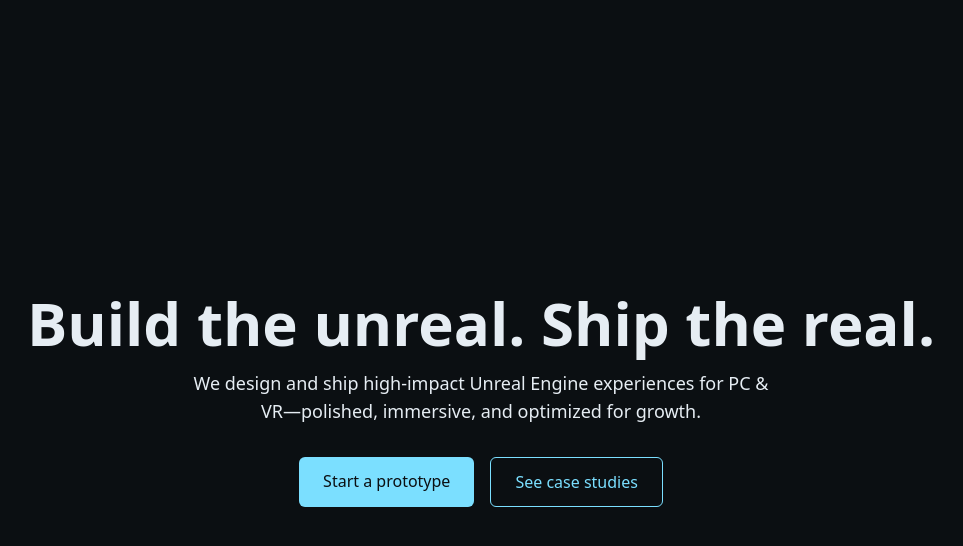
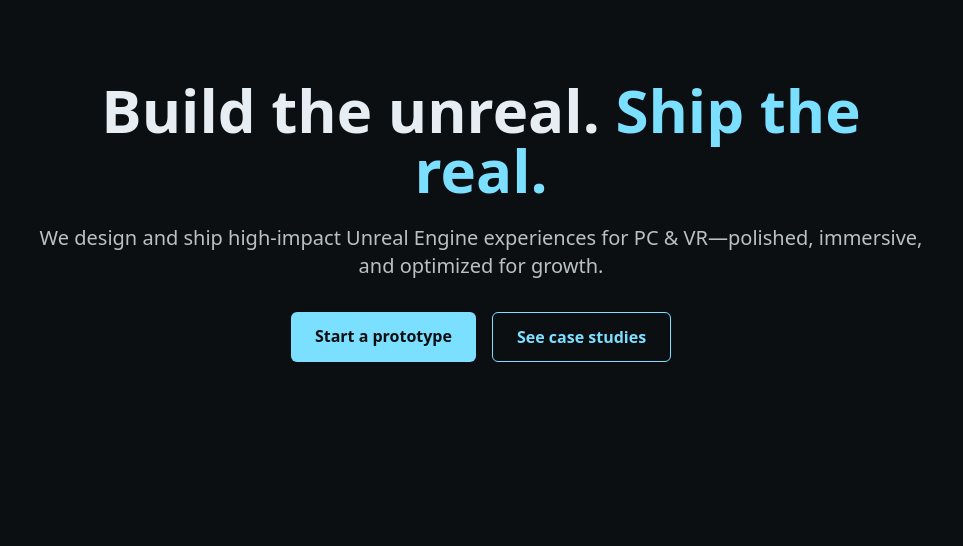
Before and after one commit to LarionS/Playframe, a Next.js app: page / in a window 1280 px wide. Shown: the top 546 px of the page, without its empty margins (159-1122 px from the left). Built offline with nearby package versions, Linux system fonts and the light colour scheme.

Commit message:
feat: use Hero component on homepage

```diff
--- a/src/app/page.tsx
+++ b/src/app/page.tsx
@@ -1,20 +1,10 @@
-import Link from 'next/link';
+
+import Hero from '@/components/Hero';
 
 export default function Home() {
   return (
-    <main className="min-h-screen flex flex-col items-center justify-center px-4">
-      <h1 className="text-4xl md:text-6xl font-bold mb-4">Build the unreal. Ship the real.</h1>
-      <p className="max-w-xl text-center text-lg text-slate-300 mb-8">
-        We design and ship high-impact Unreal Engine experiences for PC & VR—polished, immersive, and optimized for growth.
-      </p>
-      <div className="flex gap-4">
-        <Link href="/contact" className="bg-accent text-ink px-6 py-3 rounded-md font-medium">
-          Start a prototype
-        </Link>
-        <Link href="/case-studies" className="border border-accent text-accent px-6 py-3 rounded-md font-medium">
-          See case studies
-        </Link>
-      </div>
-    </main>
+    <>
+      <Hero />
+    </>
   );
 }
```
